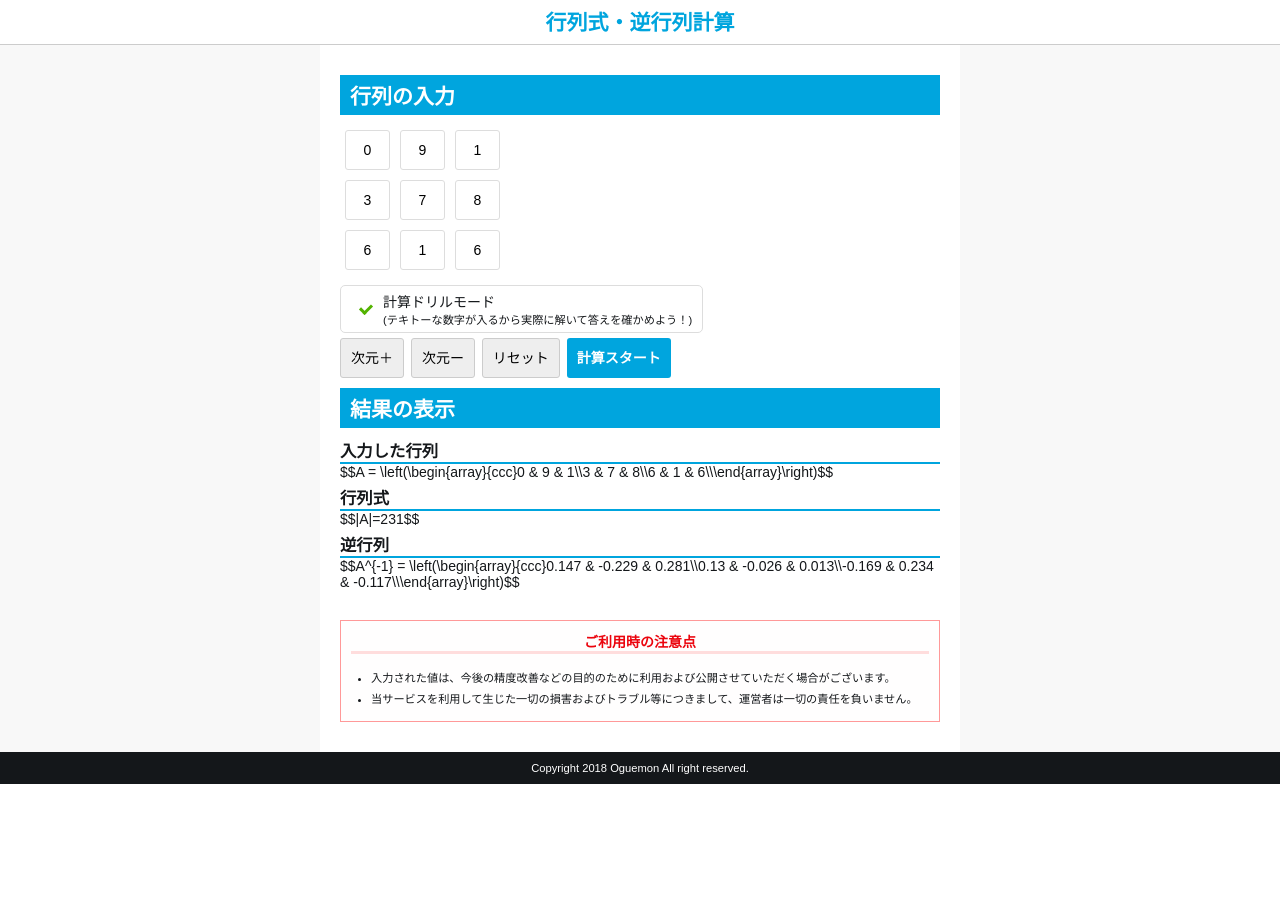
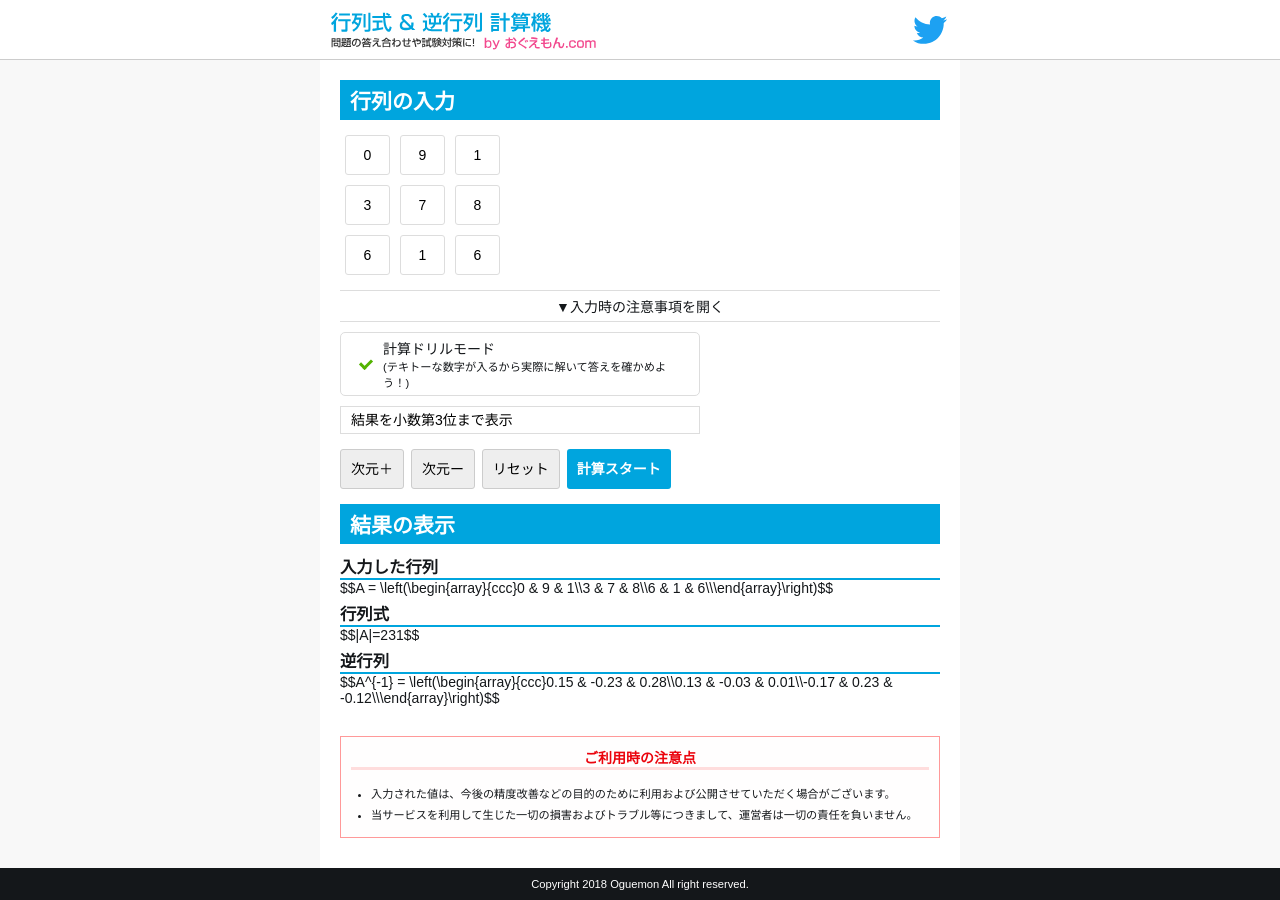
Before and after one commit to oguemon/mat-calc, a plain HTML site: page inverse-matrix.html in a window 1280 px wide. Both pictures are taken after a click on the button "計算スタート". Before the commit the page ends 800 px from the top, so only its background shows below. Drawn offline with nearby package versions, Linux system fonts and the light colour scheme; some packages are replaced by stand-ins of ours.

Commit message:
表示桁数設定＆入力時の注意事項＆Twitterリンク＆その他アイコン

```diff
--- a/inverse-matrix.html
+++ b/inverse-matrix.html
@@ -3,13 +3,18 @@
 <head>
     <meta charset="UTF-8">
     <meta name="viewport" content="width=device-width,initial-scale=1.0,minimum-scale=1.0,maximum-scale=1.0,user-scalable=no">
-    <title>行列式・逆行列計算</title>
+    <title>行列式・逆行列計算機(問題の答え合わせや試験対策に！) byおぐえもん.com</title>
     <link rel="stylesheet" href="./main.css">
 </head>
 <body>
     <div id="header">
         <div class="wrapper">
-            <div id="logo">行列式・逆行列計算</div>
+            <div id="logo"><img src="img/logo.svg"></div>
+            <div id="twitter">
+                <a href="http://twitter.com/share?url=https://oguemon.com/tools/calc-matrix/inverse-matrix.html&text=行列式・逆行列計算機(問題の答え合わせや試験対策に！) byおぐえもん.com&related=oguemon_com" target="_blenk">
+                    <img src="img/twitter-icon.svg">
+                </a>
+            </div>
         </div>
     </div>
     <div id="main-contents">
@@ -17,11 +22,38 @@
             <div class="container">
                 <h2>行列の入力</h2>
                 <div id="matrix_input"></div>
+                <!-- 注意事項 -->
+                <a id="input_attention_btn">▼入力時の注意事項を開く</a>
+                <div id="input_attention">
+                <ul>
+                    <li>行列サイズは2x2〜10x10まで対応しています！</li>
+                    <li>入出力は整数or小数で行われます。分数やルートには対応していません…</li>
+                    <li>↑少なくとも分数には今後対応したいです（・3・）</li>
+                    <li>計算結果は小数をある程度の桁で四捨五入して丸めています。表示する桁数は以下で設定可能です。</li>
+                    <li>当計算機はLU分解というものを利用して行列式と逆行列を求値しています。</li>
+                    <li>算出アルゴリズムの都合上、複雑な行列を与えた場合に本来行列式が0なのに超微小な数値を導出してしまい、存在しない逆行列を導出する場合があるのでご了承願います。</li>
+                    <li>その他の不具合がございましたら、おぐえもん（<a href="https://twitter.com/oguemon_com" target="_blenk">@oguemon_com</a>）までご連絡ください。</li>
+                    <li>当ページ下部にある免責事項等をお読みになった上でご利用願います。</li>
+                </ul>
+                </div>
+                <!-- 計算ドリルモード -->
                 <label>
-                <input type="checkbox" checked id="drill">
-                <span class="checkbox">計算ドリルモード<br><small>(テキトーな数字が入るから実際に解いて答えを確かめよう！)</small></span>
+                    <input type="checkbox" checked id="drill">
+                    <span class="checkbox">計算ドリルモード<br><small>(テキトーな数字が入るから実際に解いて答えを確かめよう！)</small></span>
                 </label>
-                <div class="button-box">
+                <!-- 結果の小数表示 -->
+                <select id="show_digit">
+                    <option value="0">結果を整数で表示</option>
+                    <option value="1">結果を小数第1位まで表示</option>
+                    <option value="2">結果を小数第2位まで表示</option>
+                    <option value="3" selected>結果を小数第3位まで表示</option>
+                    <option value="4">結果を小数第4位まで表示</option>
+                    <option value="5">結果を小数第5位まで表示</option>
+                    <option value="6">結果を小数第6位まで表示</option>
+                    <option value="7">結果を小数第7位まで表示</option>
+                </select>
+                <!-- いろんなボタン -->
+                <div id="button_box">
                     <input type="button" id="dim_add" value="次元＋">
                     <input type="button" id="dim_dec" value="次元ー">
                     <input type="button" id="reset" value="リセット">
@@ -48,12 +80,16 @@
         <div class="wrapper">Copyright 2018 Oguemon All right reserved.</div>
     </div>
     <script>
+    var btn_input_attention = document.getElementById('input_attention_btn');
+    var select_digit = document.getElementById('show_digit');
     var check_drill = document.getElementById('drill');
     var btn_dimadd = document.getElementById('dim_add');
     var btn_dimdec = document.getElementById('dim_dec');
     var btn_reset  = document.getElementById('reset');
     var btn_calc   = document.getElementById('calc');
+
     var N = 3;
+    var digit = 2;
 
     window.onload = function ()
     {
@@ -61,7 +97,34 @@
     };
 
     /*
-     *  次元を増やすボタンを押したら
+     *  入力時の注意事項のリンクが開かれたら
+     */
+    btn_input_attention.onclick = function ()
+    {
+        var ele_input_attention = document.getElementById('input_attention');
+        if (ele_input_attention.style.display != 'block')
+        {
+            btn_input_attention.innerHTML = '▲入力時の注意事項を閉じる';
+            ele_input_attention.style.display = 'block';
+        }
+        else
+        {
+            btn_input_attention.innerHTML = '▼入力時の注意事項を開く';
+            ele_input_attention.style.display = 'none';
+        }
+    }
+
+    /*
+     *  表示する小数以下の桁数を決めるセレクターを変更したら
+     */
+     select_digit.onchange = function ()
+    {
+        // 桁数を設定
+        digit = select_digit.value;
+    }
+
+    /*
+     *  計算ドリルモードを変更したら
      */
     check_drill.onchange = function ()
     {
@@ -143,10 +206,12 @@
         // LU分解と行列式を求める
         var LU = makeLU(A);
         var det_A = makeDeterminant(LU);
+        // 表示する小数以下の桁数調整
+        var digit_adjuster = Math.pow(10, digit);
         // 行列式のアップ
         ele = document.getElementById('matrix_detA');
         ele.innerHTML  = '<h3>行列式</h3>'
-        ele.innerHTML += '$$|A|=' + det_A + '$$';
+        ele.innerHTML += '$$|A|=' + (Math.round(det_A * digit_adjuster) / digit_adjuster) + '$$';
         MathJax.Hub.Typeset(ele);
 
         // 逆行列を求める
@@ -196,9 +261,12 @@
     function matrix2MathJax(matrix, name)
     {
         var string = '$$' + name + ' = \\left(\\begin{array}{ccc}';
+        var digit_adjuster = Math.pow(10, digit);
         for (var i = 0; i < matrix.length; i++)
         {
-            string += Math.round(matrix[i]*1000)/1000
+            // 桁を丸める
+            string += (Math.round(matrix[i] * digit_adjuster) / digit_adjuster);
+            // 行列の隙間か改行か
             string += ((i + 1) % N == 0) ? '\\\\' : ' & ';
         }
         string += '\\end{array}\\right)$$';
--- a/main.css
+++ b/main.css
@@ -7,7 +7,6 @@
     -webkit-appearance: none;
     box-sizing: border-box;
 }
-
 body {
     margin: 0;
     padding: 0;
@@ -15,30 +14,32 @@ body {
     font-size: 14px;
     font-family: Arial, "ヒラギノ角ゴ Pro W3", "Hiragino Kaku Gothic Pro", "Osaka", "メイリオ", "Meiryo", "ＭＳ Ｐゴシック", "MS PGothic", sans-serif;
 }
-
 small {
     font-size: 80%;
 }
-
 img {
     width: auto;
     max-width: 100%;
 }
-
 h2 {
-    margin: 10px 0;
+    margin: 0 0 10px 0;
     padding: 5px 10px;
     color: #ffffff;
     font-weight: bold;
     background: #00A5DE;
 }
-
 h3 {
     margin: 5px 0 0 0;
     font-weight: bold;
     border-bottom: 2px solid #00A5DE;
 }
-
+ul {
+    margin: 0;
+    padding: 0 0 0 15px;
+}
+li {
+    margin: 5px 0;
+}
 .wrapper {
     max-width: 640px;
     margin: 0 auto;
@@ -49,19 +50,22 @@ h3 {
  *  ヘッダー
  */
 #header {
-    height: 45px;
+    height: 60px;
     border-bottom: 1px solid #cccccc;
+    position: relative;
 }
-
 #logo {
-    width: 200px;
-    height: 45px;
-    margin: 0 auto;
-    line-height: 45px;
-    color: #00A5DE;
-    font-size: 150%;
-    font-weight: bold;
-    text-align: center;
+    width: 280px;
+    position: absolute;
+    top: 0px;
+    left: 0px;
+}
+#twitter {
+    width: 60px;
+    height: 60px;
+    position: absolute;
+    top: 0px;
+    right: 0px;
 }
 
 /*
@@ -90,19 +94,18 @@ input[type="text"] {
     border-radius: 3px;
     display: inline-block;
 }
-
 input[type=checkbox] {
     display: none;
 }
-
 input[type=checkbox]:checked + .checkbox:before {
     opacity: 1;
 }
-
 .checkbox {
     -webkit-transition: background-color 0.1s linear;
     transition: background-color 0.1s linear;
-    margin: 10px 0 0 0;
+    max-width: 360px;
+    width: 100%;
+    margin: 5px 0 0 0;
     padding: 5px 10px 5px 42px;
     border: 1px solid #dddddd;
     border-radius: 5px;
@@ -111,7 +114,6 @@ input[type=checkbox]:checked + .checkbox:before {
     position: relative;
     display: inline-block;
 }
-
 .checkbox:before {
     -webkit-transition: opacity 0.1s linear;
     transition: opacity 0.1s linear;
@@ -130,7 +132,18 @@ input[type=checkbox]:checked + .checkbox:before {
     -ms-transform: rotate(45deg);
     transform: rotate(45deg);
 }
-
+select {
+    max-width: 360px;
+    width: 100%;
+    margin: 10px 0;
+    padding: 5px 10px;
+    font-size: 100%;
+    background: #ffffff;
+    border: 1px solid #dddddd;
+}
+select#show_digit {
+    display: block;
+}
 
 input[type="button"] {
     width: auto;
@@ -155,12 +168,27 @@ input[type="button"]#calc{
 /*
  *  結果表示など
  */
+#input_attention_btn {
+    margin: 10px 0 5px 0;
+    padding: 5px 0;
+    text-align: center;
+    border-top: 1px solid #dddddd;
+    border-bottom: 1px solid #dddddd;
+    display: block;
+}
+#input_attention {
+    font-size: 80%;
+    display: none;
+}
 #error_msg {
     margin: 10px 0;
     padding: 10px;
     color: #EB040D;
     border: 2px solid #ff9999;
     background: #fffefe;
+}
+#button_box {
+    margin: 0 0 15px 0;
 }
 #result em {
     margin: 15px;
```
Also changed, not shown: img/logo.svg (added), img/twitter-icon.svg (added).
